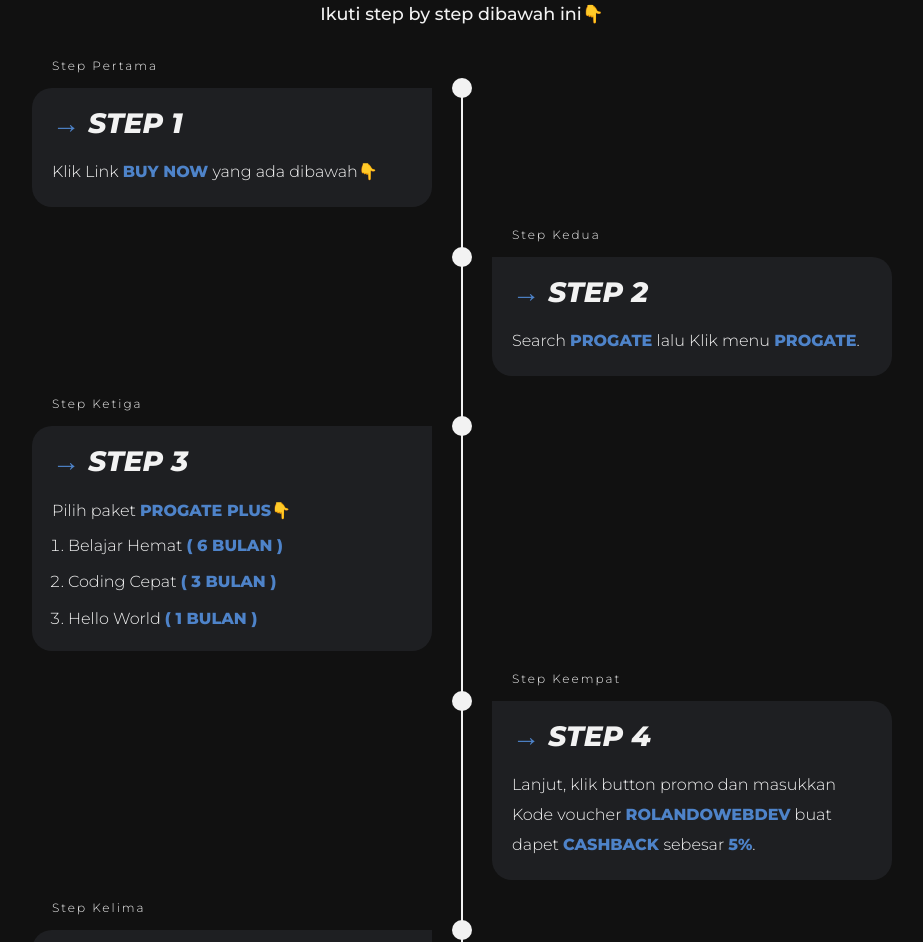
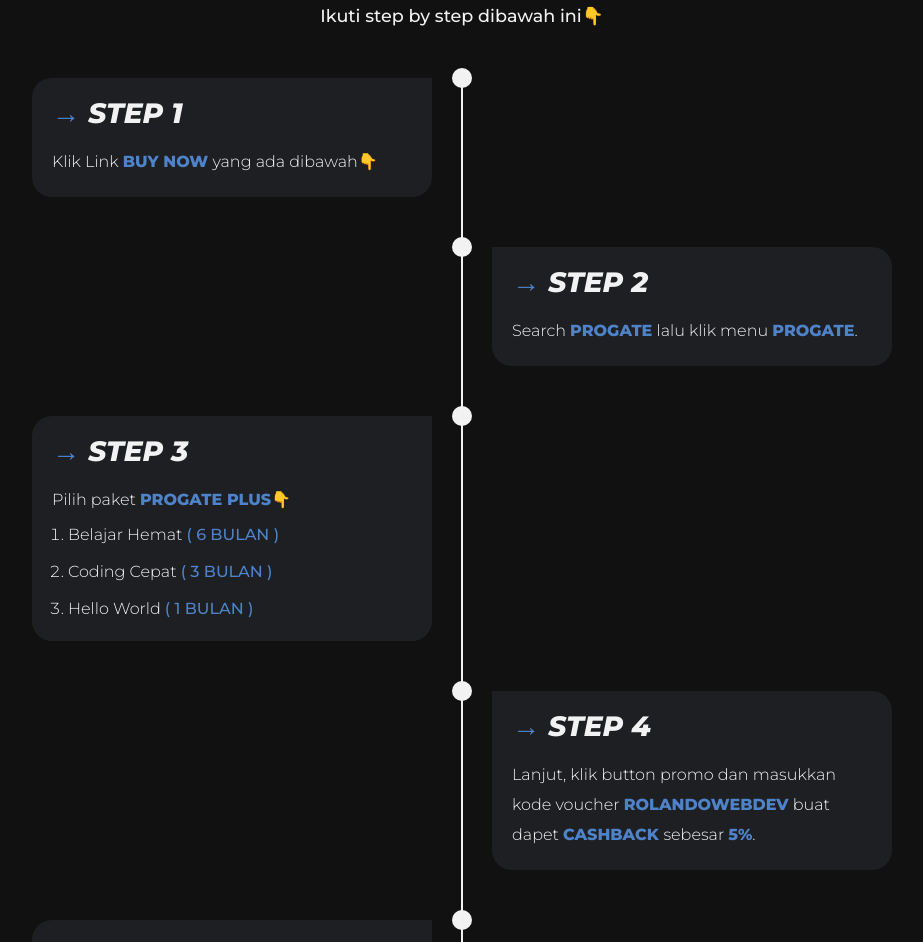
Before and after one commit to rolandopranata/progate-buy-page, a plain HTML site: page index.html in a window 1280 px wide. Shown: the part 126-1068 px from the top of the page, without its empty margins (178-1101 px from the left). Drawn offline with Linux system fonts and the light colour scheme.

Commit message:
fix: fix layouting and typo

```diff
--- a/index.html
+++ b/index.html
@@ -9,6 +9,10 @@
   <link rel="preconnect" href="https://fonts.googleapis.com" />
   <link rel="preconnect" href="https://fonts.gstatic.com" crossorigin />
   <link href="https://fonts.googleapis.com/css2?family=Montserrat:ital,wght@0,600;0,800;1,800&display=swap" rel="stylesheet" />
+
+  <!-- Icons -->
+  <link rel="stylesheet" href="path/to/font-awesome/css/font-awesome.min.css">
+
   <!-- CSS -->
   <link rel="stylesheet" href="style.css" />
   <title>Progate Buy Page</title>
@@ -26,44 +30,39 @@
     <ul class="timeline-container">
       <li class="timeline-card">
         <div class="timeline-content">
-          <h3 class="step">Step Pertama</h3>
-          <h2> <span class="primary-span">&#8594; </span> Step 1</h2>
+          <h2> <span class="primary-span">&#8594; </span> Step 1 </h2>
           <p>Klik Link <span class="primary-span">Buy Now</span> yang ada dibawah👇</p>
         </div>
       </li>
       <li class="timeline-card">
         <div class="timeline-content">
-          <h3 class="step">Step Kedua</h3>
           <h2> <span class="primary-span">&#8594; </span> Step 2</h2>
-          <p>Search <span class="primary-span">Progate</span> lalu Klik menu <span class="primary-span">Progate</span>.</p>
+          <p>Search <span class="primary-span">Progate</span> lalu klik menu <span class="primary-span">Progate</span>.</p>
         </div>
       </li>
       <li class="timeline-card">
         <div class="timeline-content">
-          <h3 class="step">Step Ketiga</h3>
           <h2> <span class="primary-span">&#8594; </span> Step 3</h2>
           <p class="choice">Pilih paket <span class="primary-span">Progate Plus👇</span></p>
           <ol class="list-progate">
-            <li>Belajar Hemat <span class="primary-span">( 6 Bulan )</span> </li>
-            <li>Coding Cepat <span class="primary-span">( 3 Bulan )</span> </li>
-            <li>Hello World <span class="primary-span">( 1 Bulan )</span></li>
+            <li class="items-progate">Belajar Hemat <span class="small-span">( 6 Bulan )</span></li>
+            <li class="items-progate">Coding Cepat <span class="small-span">( 3 Bulan )</span> </li>
+            <li class="items-progate">Hello World <span class="small-span">( 1 Bulan )</span></li>
           </ol>
           </p>
         </div>
       </li>
       <li class="timeline-card">
         <div class="timeline-content">
-          <h3 class="step">Step Keempat</h3>
           <h2> <span class="primary-span">&#8594; </span> Step 4</h2>
           <p>
-            Lanjut, klik button promo dan masukkan Kode voucher
+            Lanjut, klik button promo dan masukkan kode voucher
             <span class="primary-span" ">rolandowebdev</span> buat dapet <span class="primary-span ">cashback  </span> sebesar <span class="primary-span ">5%</span>.
           </p>
         </div>
       </li>
       <li class="timeline-card ">
         <div class="timeline-content ">
-          <h3 class="step ">Step Kelima</h3>
           <h2> <span class="primary-span ">&#8594; </span> Step 5</h2>
           <p>
             Pilih metode pembayaran yang diinginkan.
@@ -72,20 +71,17 @@
       </li>
       <li class="timeline-card ">
         <div class="timeline-content ">
-          <h3 class="step ">Step Keenam</h3>
           <h2> <span class="primary-span ">&#8594; </span> Step 6</h2>
           <p>
-            Bayar dan dapatkan Voucher <span class="primary-span ">Progate Plus</span>
-            <div class=" "></div>
+            Bayar dan dapatkan voucher <span class="primary-span ">Progate Plus</span>.
           </p>
         </div>
       </li>
       <li class="timeline-card ">
         <div class="timeline-content ">
-          <h3 class="step ">Step Ketujuh</h3>
           <h2> <span class="primary-span ">&#8594; </span> Step 7</h2>
           <p>
-            Langsung gunakan voucher <span class="primary-span ">Progate Plus</span> di Website<a href="https://progate.com/ " class="primary-span ">  Progate</a>
+            Langsung gunakan voucher <span class="primary-span ">Progate Plus</span> diwebsite<a  href="https://progate.com/ " class="primary-span "> Progate</a>.
           </p>
         </div>
       </li>
--- a/style.css
+++ b/style.css
@@ -21,13 +21,14 @@ body {
   min-height: 100vh;
   width: 100%;
   display: grid;
+  line-height: 1.5;
   place-items: center;
-  padding-block: 60px;
+  padding-block: 44px;
   background-color: var(--background-color);
 }
 
 .title-container {
-  margin-bottom: 4rem;
+  margin-bottom: 1.5rem;
   text-align: center;
   color: var(--text-color);
 }
@@ -37,7 +38,7 @@ body {
 }
 
 .title-container p {
-  margin-top: 1.5rem;
+  margin-top: 0.875rem;
   font-size: 1.1rem;
   font-weight: 500;
 }
@@ -82,13 +83,6 @@ body {
   font-weight: 300;
 }
 
-.timeline-content .step {
-  font-size: 12px;
-  font-weight: 300;
-  margin-bottom: 10px;
-  letter-spacing: 2px;
-}
-
 .list-progate {
   display: flex;
   flex-direction: column;
@@ -97,6 +91,10 @@ body {
   line-height: 1.5;
   font-weight: 300;
 }
+
+/* .items.progate{
+
+} */
 
 .choice {
   margin-bottom: 0.5rem;
@@ -109,10 +107,15 @@ body {
   text-transform: uppercase;
 }
 
+.small-span {
+  color: var(--primary-color);
+  font-weight: 500;
+  text-transform: uppercase;
+}
+
 .btn {
   text-decoration: none;
-  margin-top: 5rem;
-  margin-bottom: 3rem;
+  margin-block: 2.5rem;
   color: var(--text-color);
   text-transform: uppercase;
   font-weight: 700;
@@ -136,6 +139,12 @@ body {
 }
 
 @media only screen and (min-width: 768px) {
+  body {
+    padding-block: 60px;
+  }
+  .title-container {
+    margin-bottom: 3rem;
+  }
   .timeline:before {
     content: '';
     position: absolute;
@@ -180,13 +189,12 @@ body {
     transform: translate(-50%, -50%);
     left: -30px;
   }
-  .timeline-content .step {
-    position: absolute;
-    top: -30px;
-  }
   .timeline .timeline-container .timeline-card:hover::before,
   .timeline .timeline-container .timeline-card:focus::before {
     background-color: var(--primary-color);
+  }
+  .btn {
+    margin-block: 3rem;
   }
   .question {
     font-size: 1rem;
```
